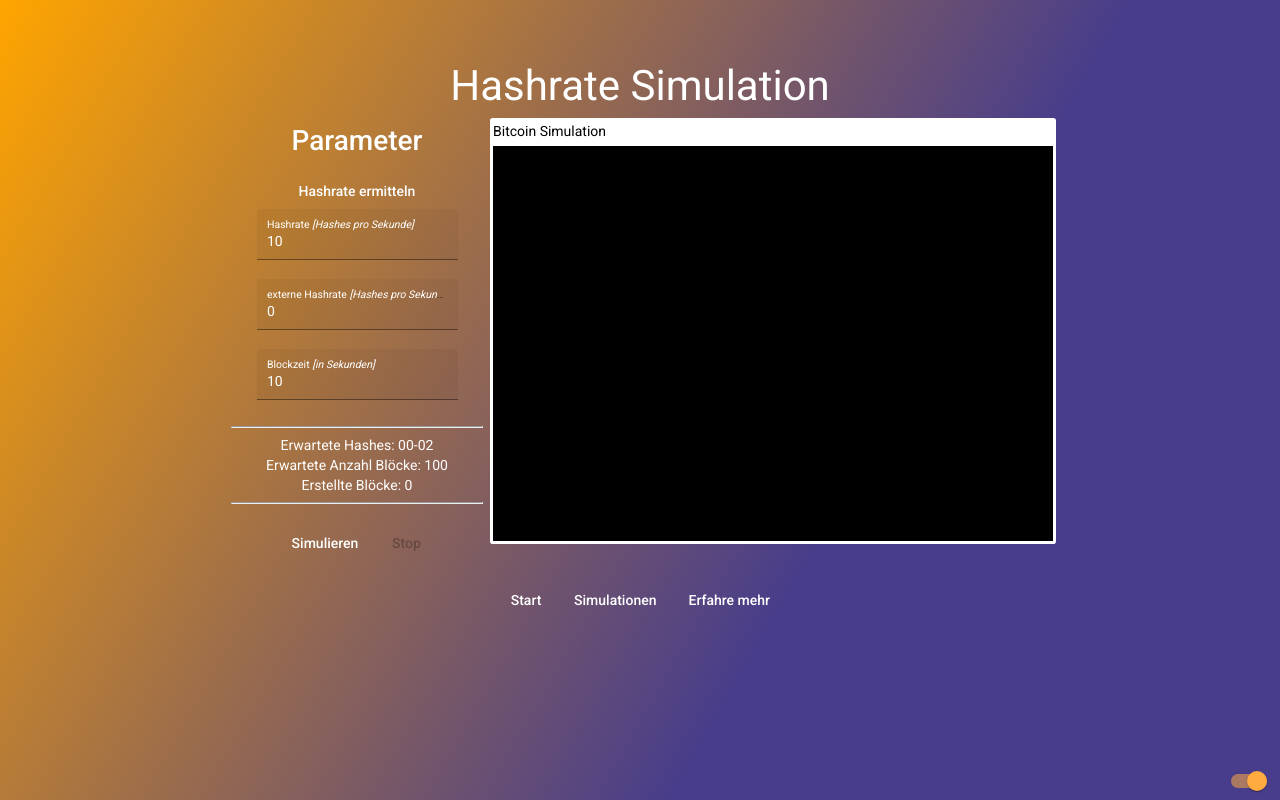
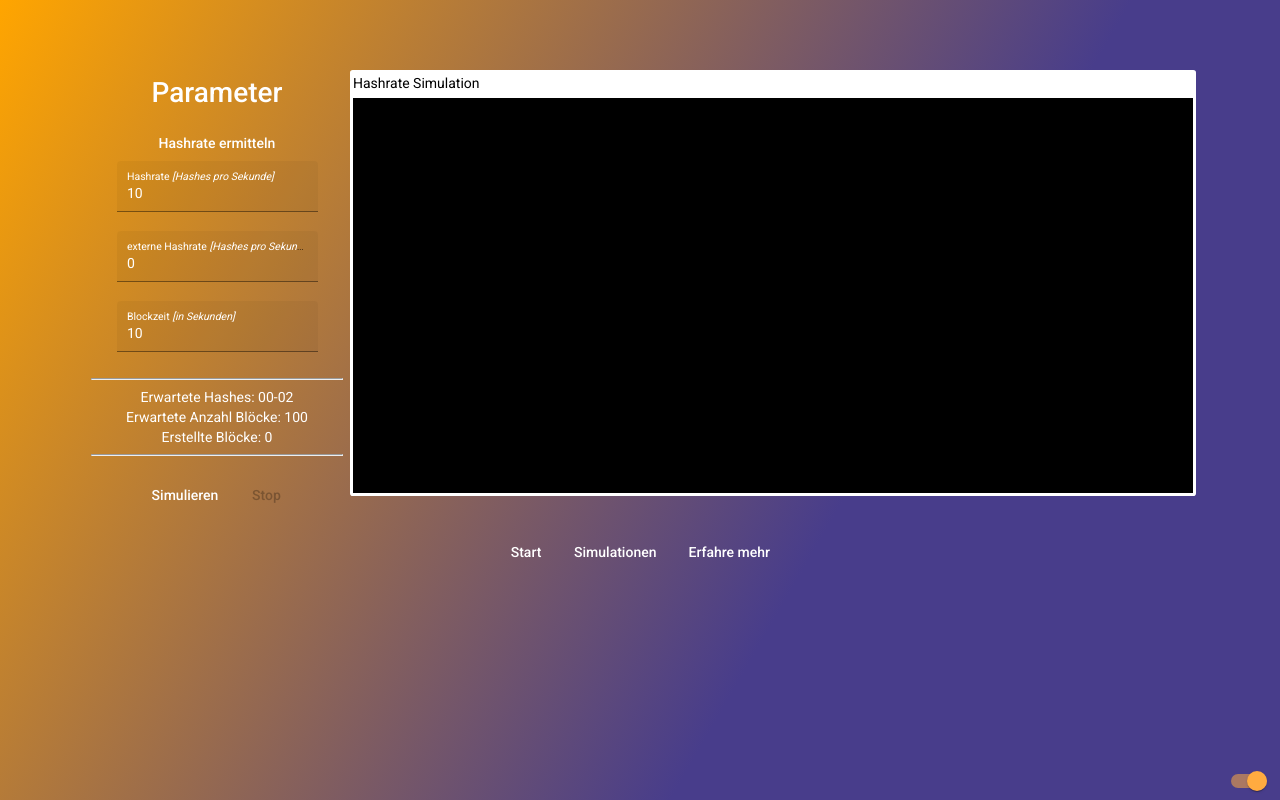
Before and after one commit to MyKaez/btc-playground, an Angular app: page /simple-pow in a window 1280 px wide. Built offline with nearby package versions, Linux system fonts and the light colour scheme.

Commit message:
beautified view

```diff
--- a/src/app/simple-view/pow/pow.component.html
+++ b/src/app/simple-view/pow/pow.component.html
@@ -1,5 +1,4 @@
 <div class="inner-items">
-    <h1>Hashrate Simulation</h1>
     <div class="items">
         <div class="text">
             <h2>Parameter</h2>
@@ -40,7 +39,9 @@
         </div>
 
         <div class="simulation">
-            <div class="header">Bitcoin Simulation</div>
+            <div class="header">
+                Hashrate Simulation
+            </div>
             <div class="data">
                 <span *ngFor="let hash of hashes">{{hash}}<br /></span>
             </div>
--- a/src/app/simple-view/simple-view.component.scss
+++ b/src/app/simple-view/simple-view.component.scss
@@ -62,8 +62,8 @@
     width: 100%;
     border: 3px solid white;
     border-radius: 0.2em;
-    min-width: 7em;
-    max-width: 40em;
+    min-width: 5em;
+    max-width: 60em;
     min-height: 30em;
     max-height: 30em;
     text-align: left;
```
